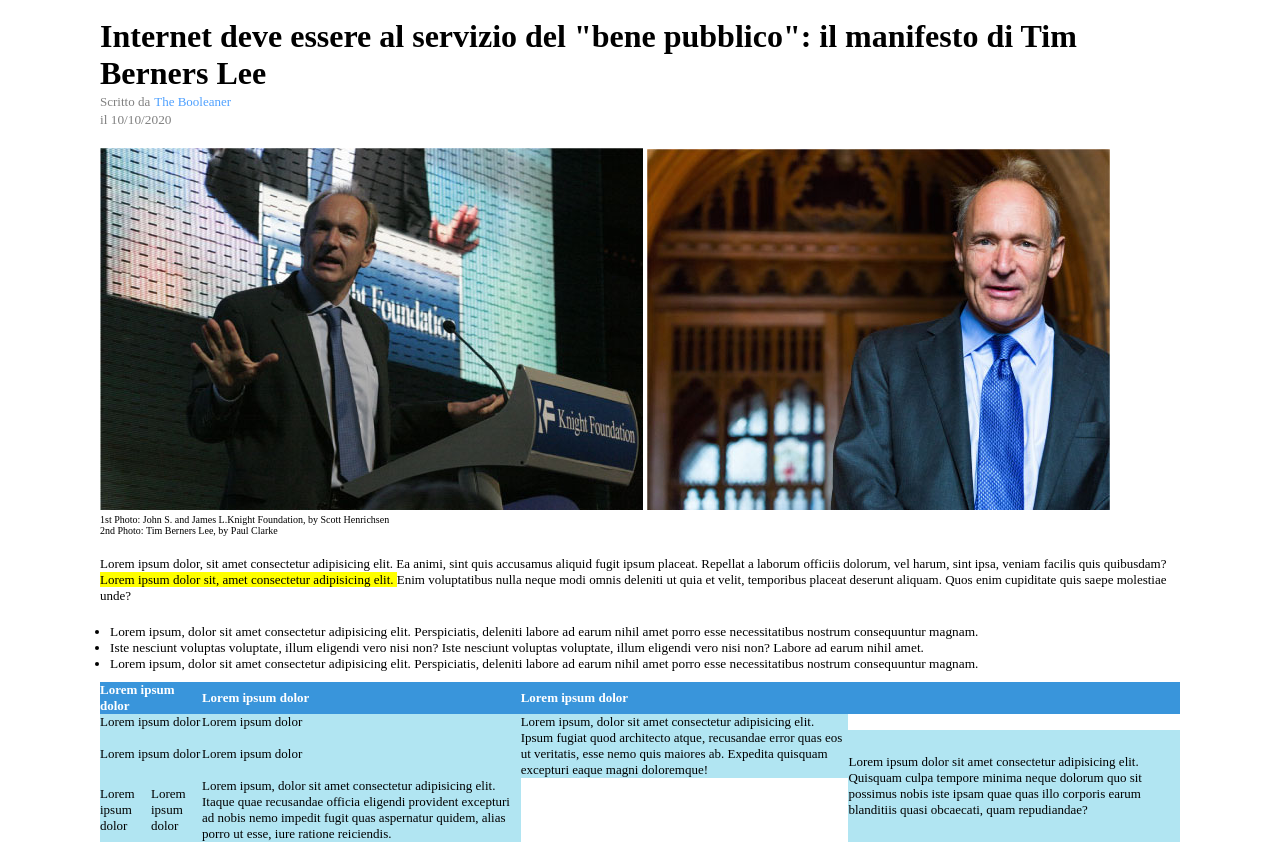
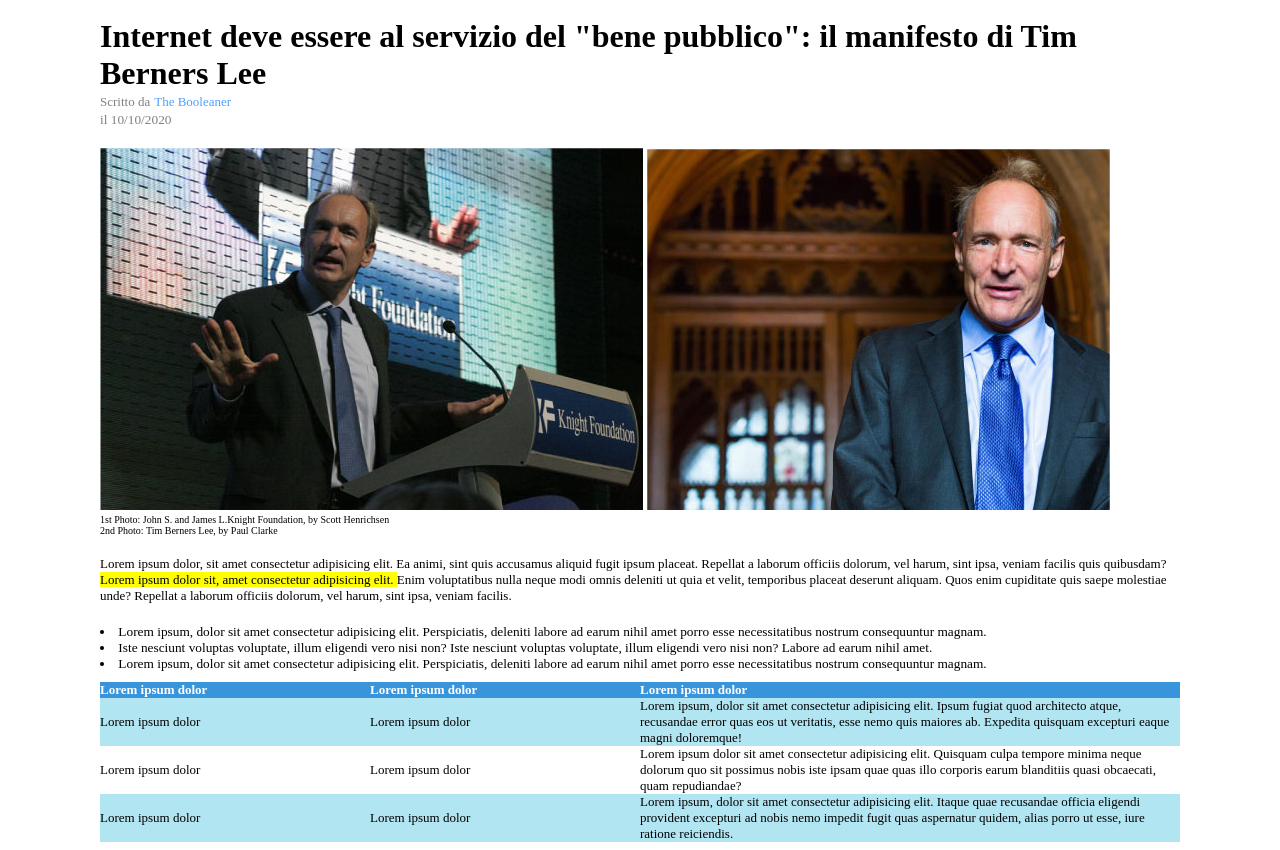
Before and after one commit to SamuelePassiatore/html-css-booleaner, a plain HTML site: page index.html in a window 1280 px wide. Shown: the part 102-952 px from the top of the page. Drawn offline with Linux system fonts and the light colour scheme.

Commit message:
correction main section text with table

```diff
--- a/css/style.css
+++ b/css/style.css
@@ -49,7 +49,6 @@ font-size: xx-large;
 
 /* MAIN IMAGES */
 .images{
-    width: 1080px;
     margin-top: 20px;
     }
 
@@ -72,27 +71,38 @@ font-size: xx-large;
 
 #unordered-list{
     margin-top: 20px;
-    margin-left: 10px;
+    padding-inline-start: 0;
+    list-style-position: inside;
     font-size: smaller;
 }
 
 .table{
     margin-top: 10px;
-    height: auto;
     font-size:small;
     border-spacing: 0;
-    padding: 0;
     margin-bottom: 20px;
 }
 
-#header-table{
+.extend-cell{
+    width: 50%;
+}
+
+.header-table{
     background-color: #3995db;
     text-align: left;
     color: white;
 }
 
-#body-table{
+.body-table{
+    color: black;
+}
+
+.odd{
     background-color: #b1e5f2;
+}
+
+.even{
+    background-color: white;
 }
 
 /* FOOTER */
--- a/index.html
+++ b/index.html
@@ -50,44 +50,44 @@
             </section>
 
             <!-- Sezione Testo con tabella -->
-            <section class="text-with-table">
-                <p class="text">Lorem ipsum dolor, sit amet consectetur adipisicing elit. Ea animi, sint quis accusamus aliquid fugit ipsum placeat. Repellat a laborum officiis dolorum, vel harum, sint ipsa, veniam facilis quis quibusdam? <span id="yellow-text"> Lorem ipsum dolor sit, amet consectetur adipisicing elit. </span> Enim voluptatibus nulla neque modi omnis deleniti ut quia et velit, temporibus placeat deserunt aliquam. Quos enim cupiditate quis saepe molestiae unde?</p>
+            <div class="text-with-table">
+                <p class="text">Lorem ipsum dolor, sit amet consectetur adipisicing elit. Ea animi, sint quis accusamus aliquid fugit ipsum placeat. Repellat a laborum officiis dolorum, vel harum, sint ipsa, veniam facilis quis quibusdam? <span id="yellow-text"> Lorem ipsum dolor sit, amet consectetur adipisicing elit. </span> Enim voluptatibus nulla neque modi omnis deleniti ut quia et velit, temporibus placeat deserunt aliquam. Quos enim cupiditate quis saepe molestiae unde? Repellat a laborum officiis dolorum, vel harum, sint ipsa, veniam facilis.</p>
                 <ul id="unordered-list">
                     <li>Lorem ipsum, dolor sit amet consectetur adipisicing elit. Perspiciatis, deleniti labore ad earum nihil amet porro esse necessitatibus nostrum consequuntur magnam.</li>
                     <li>Iste nesciunt voluptas voluptate, illum eligendi vero nisi non? Iste nesciunt voluptas voluptate, illum eligendi vero nisi non? Labore ad earum nihil amet. </li>
                     <li>Lorem ipsum, dolor sit amet consectetur adipisicing elit. Perspiciatis, deleniti labore ad earum nihil amet porro esse necessitatibus nostrum consequuntur magnam.</li>
                 </ul>
                 <table class="table">
-                    <thead id="header-table">
+                    <thead class="header-table">
                         <tr>
-                            <th colspan="2">Lorem ipsum dolor</th>
-                            <th colspan="2">Lorem ipsum dolor</th>
-                            <th colspan="2">Lorem ipsum dolor</th>
+                            <th>Lorem ipsum dolor</th>
+                            <th>Lorem ipsum dolor</th>
+                            <th class="extend-cell">Lorem ipsum dolor</th>
                         </tr>
                     </thead>
 
-                    <tbody id="body-table">
-                        <tr>
-                            <td colspan="2">Lorem ipsum dolor</td>
-                            <td colspan="2">Lorem ipsum dolor</td>
-                            <td rowspan="2">Lorem ipsum, dolor sit amet consectetur adipisicing elit. Ipsum fugiat quod architecto atque, recusandae error quas eos ut veritatis, esse nemo quis maiores ab. Expedita quisquam excepturi eaque magni doloremque!</td>
+                    <tbody class="body-table">
+                        <tr class="odd">
+                            <td>Lorem ipsum dolor</td>
+                            <td>Lorem ipsum dolor</td>
+                            <td>Lorem ipsum, dolor sit amet consectetur adipisicing elit. Ipsum fugiat quod architecto atque, recusandae error quas eos ut veritatis, esse nemo quis maiores ab. Expedita quisquam excepturi eaque magni doloremque!</td>
                         </tr>
 
-                        <tr>
-                            <td colspan="2">Lorem ipsum dolor</td>
-                            <td colspan="2">Lorem ipsum dolor</td>
-                            <td rowspan="2">Lorem ipsum dolor sit amet consectetur adipisicing elit. Quisquam culpa tempore minima neque dolorum quo sit possimus nobis iste ipsam quae quas illo corporis earum blanditiis quasi obcaecati, quam repudiandae?</td>
+                        <tr class="even">
+                            <td>Lorem ipsum dolor</td>
+                            <td>Lorem ipsum dolor</td>
+                            <td>Lorem ipsum dolor sit amet consectetur adipisicing elit. Quisquam culpa tempore minima neque dolorum quo sit possimus nobis iste ipsam quae quas illo corporis earum blanditiis quasi obcaecati, quam repudiandae?</td>
                         </tr>
 
-                        <tr>
+                        <tr class="odd">
                             <td>Lorem ipsum dolor</td>
                             <td>Lorem ipsum dolor</td>
-                            <td rowspan="2">Lorem ipsum, dolor sit amet consectetur adipisicing elit. Itaque quae recusandae officia eligendi provident excepturi ad nobis nemo impedit fugit quas aspernatur quidem, alias porro ut esse, iure ratione reiciendis.</td>
+                            <td>Lorem ipsum, dolor sit amet consectetur adipisicing elit. Itaque quae recusandae officia eligendi provident excepturi ad nobis nemo impedit fugit quas aspernatur quidem, alias porro ut esse, iure ratione reiciendis.</td>
                         </tr>
                     </tbody>
                 </table>
                 <p class="text">Lorem ipsum dolor, sit amet consectetur adipisicing elit. Ea animi, sint quis accusamus aliquid fugit ipsum placeat. Repellat a laborum officiis dolorum, vel harum, sint ipsa, veniam facilis quis quibusdam? <span id="yellow-text-2"> Lorem ipsum dolor sit, amet consectetur adipisicing elit. </span> Enim voluptatibus nulla neque modi omnis deleniti ut quia et velit, temporibus placeat deserunt aliquam. Quos enim cupiditate quis saepe molestiae unde?</p>
-            </section>
+            </div>
         </main>
 
         <!-- Footer -->
```
